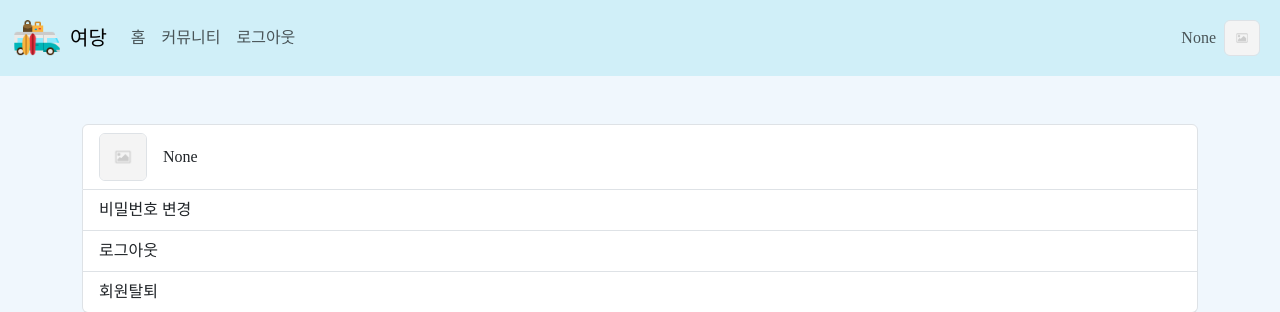
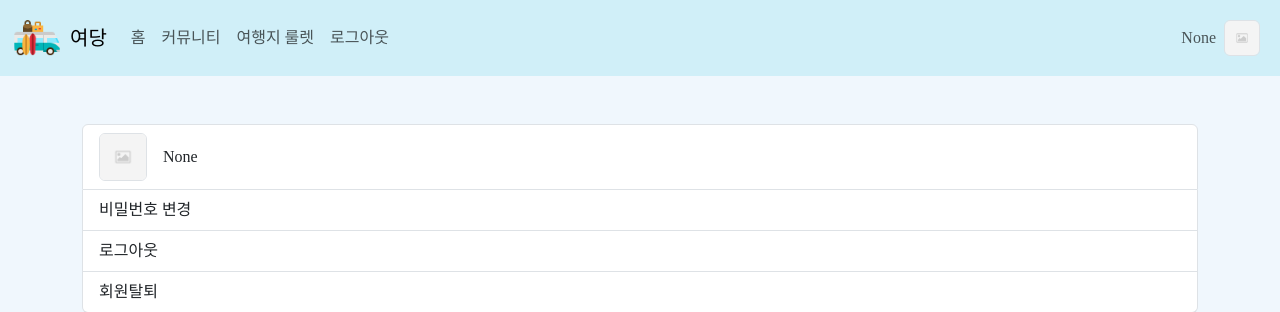
Before and after one commit to jupiter6676/01-Team-01, a Django app: page /accounts/1/mypage/ in a window 1280 px wide. Shown: the top 312 px of the page. Run offline with Django 3.2, Linux system fonts and the light colour scheme; the visitor is signed in with stand-in values (Sample User, id 1); data comes from the database, SQL or seed files in the repository; some libraries are stand-ins or nearby versions; some web fonts are replaced.

Commit message:
base에 룰렛 추가

```diff
--- a/templates/base.html
+++ b/templates/base.html
@@ -46,6 +46,13 @@
                     <a class="nav-link active" href="{% url 'community:index' %}">커뮤니티</a>
                   {% else %}
                     <a class="nav-link" href="{% url 'community:index' %}">커뮤니티</a>
+                  {% endif %}
+                </li>
+                <li class="nav-item">
+                  {% if request.resolver_match.url_name == 'roulette' %}
+                    <a class="nav-link active" href="{% url 'articles:roulette' %}">여행지 룰렛</a>
+                  {% else %}
+                    <a class="nav-link" href="{% url 'articles:roulette' %}">여행지 룰렛</a>
                   {% endif %}
                 </li>
 
```
